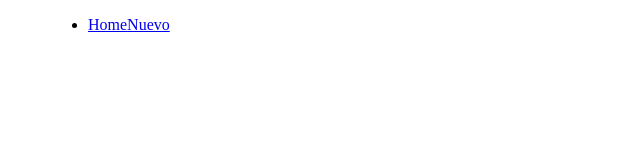
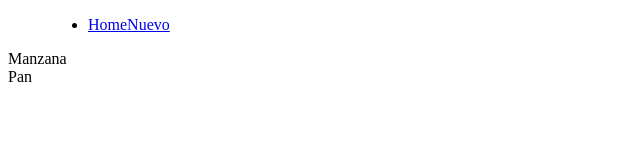
Before and after one commit to dariannfuentes/TPObligatorio, an Angular app: page / in a window 1280 px wide. Shown: the top 160 px of the page, without its empty margins (0-640 px from the left). Built offline with nearby package versions, Linux system fonts and the light colour scheme.

Commit message:
Utilice la directiva ngFor para mostrar los titulos de los objetos

```diff
--- a/src/app/app.component.html
+++ b/src/app/app.component.html
@@ -1,3 +1,4 @@
 <div>
   <app-header></app-header>
+  <app-items></app-items>
 </div>
--- a/src/app/components/items/items.component.html
+++ b/src/app/components/items/items.component.html
@@ -1 +1,5 @@
-<p>items works!</p>
+<div>
+    <div *ngFor="let item of items">
+        {{item.title}}
+    </div>
+</div>
```
